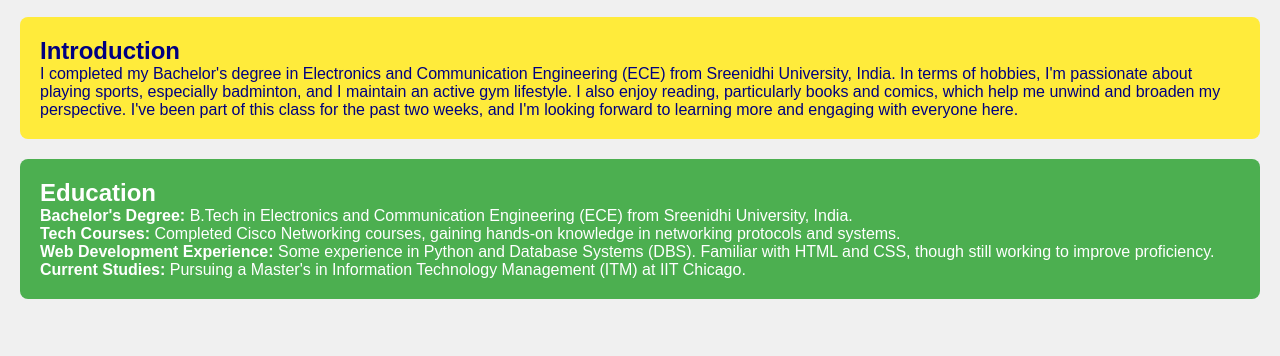
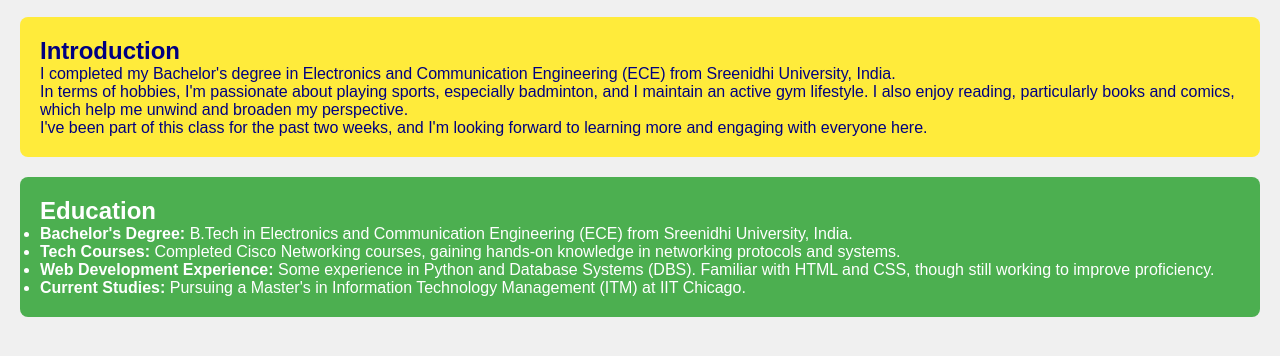
Before and after one commit to rishidhar237/ITMD541, a plain HTML site: page index.html in a window 1280 px wide. Shown: the part 68-424 px from the top of the page. Drawn offline with Linux system fonts and the light colour scheme.

Commit message:
updated files with recent changes

```diff
--- a/index.html
+++ b/index.html
@@ -13,22 +13,35 @@
 
     <section id="introduction">
         <h2>Introduction</h2>
-    <p>I completed my Bachelor's degree in Electronics and Communication Engineering (ECE) from Sreenidhi University, India. In terms of hobbies, I'm passionate about playing sports, especially badminton, and I maintain an active gym lifestyle. I also enjoy reading, particularly books and comics, which help me unwind and broaden my perspective.
-
-        I've been part of this class for the past two weeks, and I'm looking forward to learning more and engaging with everyone here.</p>
+        <p>
+            I completed my Bachelor's degree in Electronics and Communication Engineering (ECE) from Sreenidhi University, India.
+        </p>
+        <p>
+            In terms of hobbies, I'm passionate about playing sports, especially badminton, and I maintain an active gym lifestyle.
+            I also enjoy reading, particularly books and comics, which help me unwind and broaden my perspective.
+        </p>
+        <p>
+            I've been part of this class for the past two weeks, and I'm looking forward to learning more and engaging with everyone here.
+        </p>
     </section>
 
     <section id="education">
         <h2>Education</h2>
-
-    <p><strong>Bachelor's Degree:</strong> B.Tech in Electronics and Communication Engineering (ECE) from Sreenidhi University, India.</p>
-
-    <p><strong>Tech Courses:</strong> Completed Cisco Networking courses, gaining hands-on knowledge in networking protocols and systems.</p>
-
-    <p><strong>Web Development Experience:</strong> Some experience in Python and Database Systems (DBS). Familiar with HTML and CSS, though still working to improve proficiency.</p>
-
-    <p><strong>Current Studies:</strong> Pursuing a Master's in Information Technology Management (ITM) at IIT Chicago.</p>
+        <ul>
+            <li>
+                <strong>Bachelor's Degree:</strong> B.Tech in Electronics and Communication Engineering (ECE) from Sreenidhi University, India.
+            </li>
+            <li>
+                <strong>Tech Courses:</strong> Completed Cisco Networking courses, gaining hands-on knowledge in networking protocols and systems.
+            </li>
+            <li>
+                <strong>Web Development Experience:</strong> Some experience in Python and Database Systems (DBS).
+                Familiar with HTML and CSS, though still working to improve proficiency.
+            </li>
+            <li>
+                <strong>Current Studies:</strong> Pursuing a Master's in Information Technology Management (ITM) at IIT Chicago.
+            </li>
+        </ul>
     </section>
-
 </body>
 </html>
```
Lines whose indentation alone changed are shown as unchanged.
